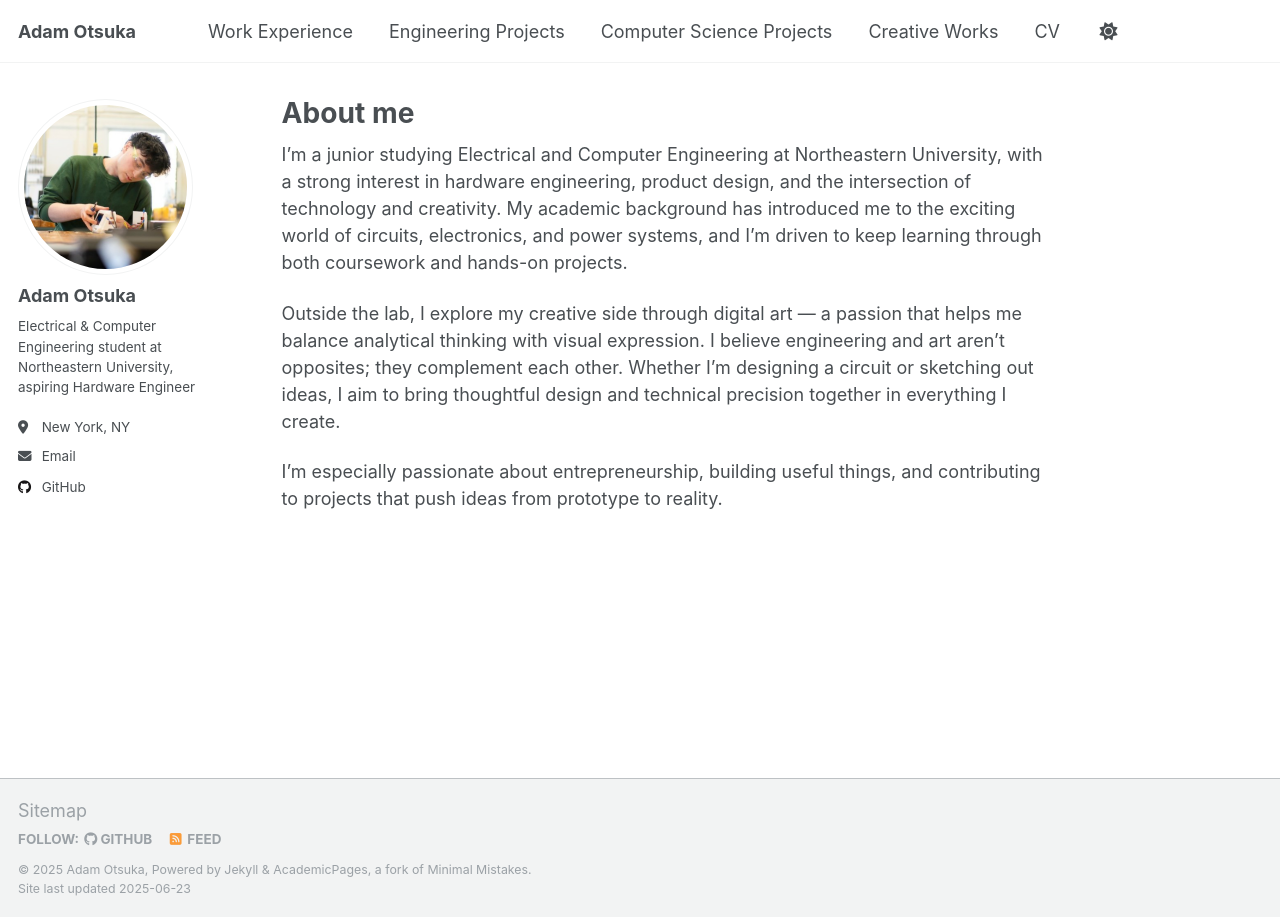
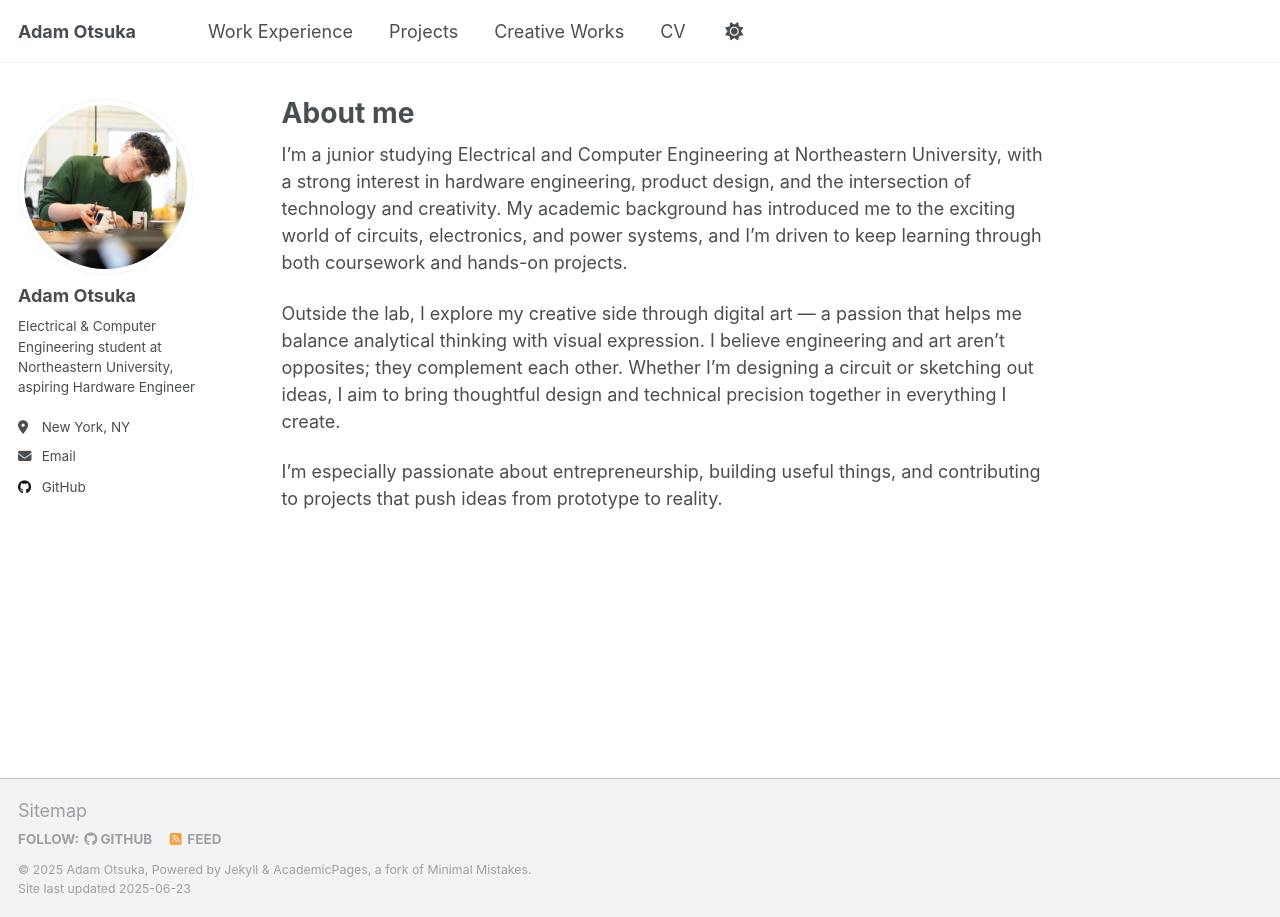
Before and after one commit to 4damo5/4damo5.github.io, a Jekyll site: the page built from _pages/about.md, in a window 1280 px wide. Built offline with Jekyll 4.4.1, drawn with Linux system fonts in a browser that asks for light colours.

Commit message:
Update navigation.yml

```diff
--- a/_data/navigation.yml
+++ b/_data/navigation.yml
@@ -11,11 +11,8 @@ main:
   - title: "Work Experience"
     url: /experience/
 
-  - title: "Engineering Projects"
+  - title: "Projects"
     url: /engineering/
-
-  - title: "Computer Science Projects"
-    url: /computer-science/
 
   - title: "Creative Works"
     url: /creative/
```
